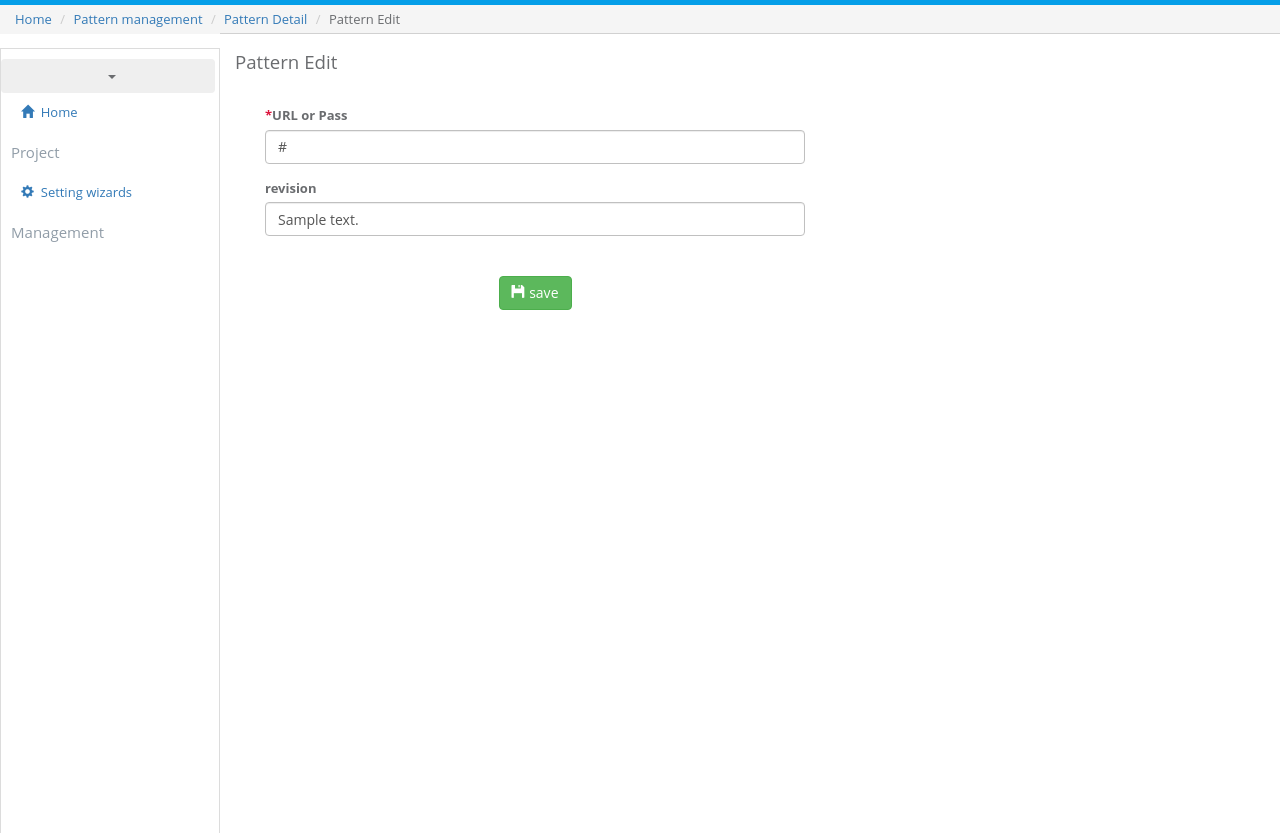
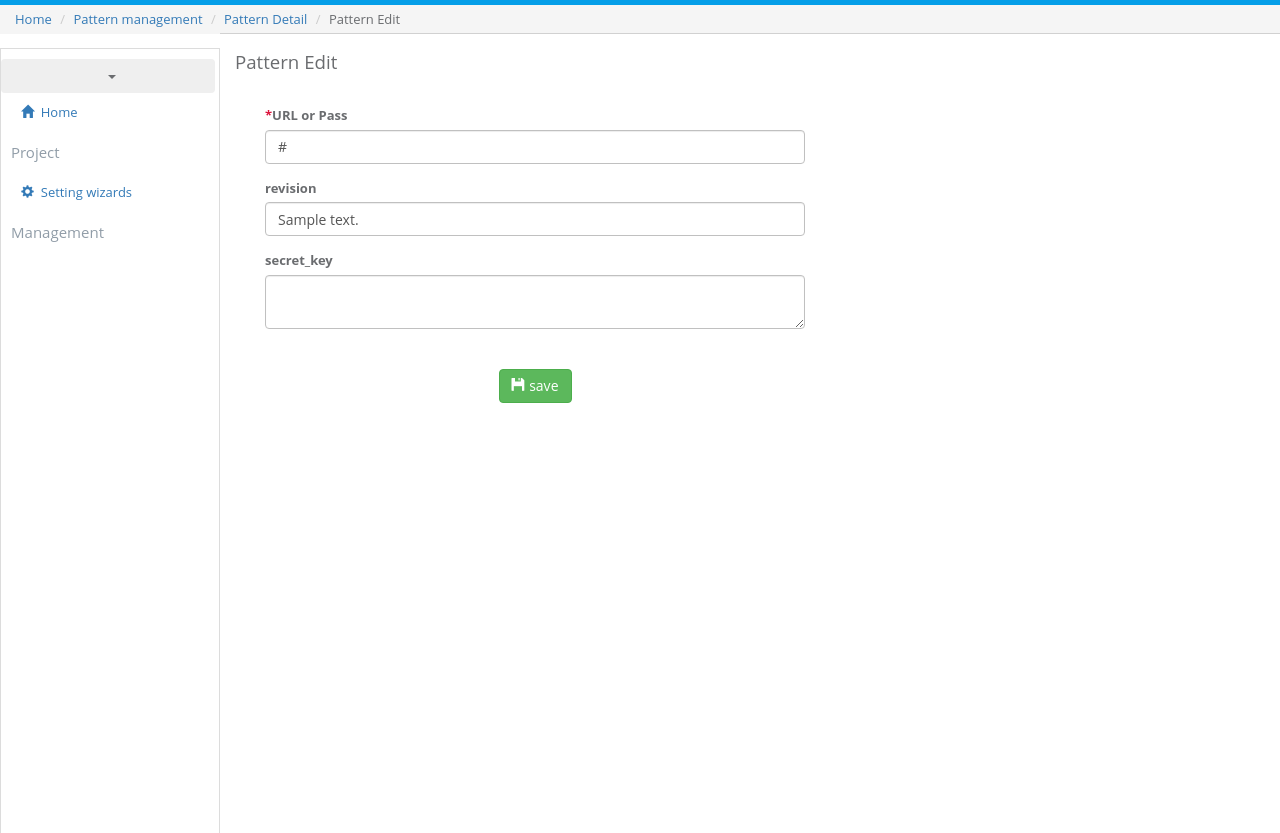
Before and after one commit to cloudconductor/cloud_conductor_gui, a Django app: template gui_app/templates/gui_app/pattern/patternEdit.html in a window 1280 px wide. Shown: the part 35-868 px from the top of the page. Run offline with Django 3.2, Linux system fonts and the light colour scheme; tables that the repository leaves empty hold one stand-in row (values such as "Sample post"); the template is opened without the code that fills it: values that come from a table or form of the project are taken from there, most other values are stand-ins (such as "Sample title", 1, 10 or a date in 2020); some libraries are stand-ins or nearby versions.

Commit message:
Support secret key

```diff
--- a/gui_app/forms.py
+++ b/gui_app/forms.py
@@ -247,8 +247,9 @@ class selecttForm(forms.Form):
 
 
 class patternForm(forms.Form):
-    url = forms.URLField(max_length=500)
+    url = forms.CharField(required=True, max_length=500)
     revision = forms.CharField(required=False, max_length=500)
+    secret_key = forms.CharField(required=False, max_length=2000)
 
 
 class accountForm(forms.Form):
--- a/gui_app/templates/gui_app/pattern/includes/formPattern.html
+++ b/gui_app/templates/gui_app/pattern/includes/formPattern.html
@@ -13,6 +13,10 @@
 	        <input id="revision" name="revision" type="text" class="form-control" value="{{ pattern.revision }}">
 	        {{ form.revision.errors }}
 	    </div>
+            <div class="form-group">
+                <label>secret_key</label>
+                <textarea id="secret_key" name="secret_key" class="form-control" value="{{ pattern.secret_key }}"></textarea>
+                {{ form.secret_key.errors }}
 	    <div class="button_center">
 			<button class="btn btn-success" type="submit"><span class="glyphicon glyphicon-floppy-disk" aria-hidden="true"></span>&nbsp;save</button>
 		</div>
--- a/gui_app/templates/gui_app/pattern/patternDetail.html
+++ b/gui_app/templates/gui_app/pattern/patternDetail.html
@@ -45,6 +45,9 @@
 		<tr>
 			<th>roles</th><td>{{ pattern.roles }}</td>
 		</tr>
+                <tr>
+                        <th>Secret key</th><td>{{ pattern.secret_key }}</td>
+                </tr>
 		<tr>
 			<th>Create date</th><td>{{ pattern.created_at }}</td>
 		</tr>
--- a/gui_app/views/patternViews.py
+++ b/gui_app/views/patternViews.py
@@ -95,6 +95,7 @@ def patternCreate(request):
                 'project_id': request.session['project_id'],
                 'url': p.get('url'),
                 'revision': p.get('revision'),
+                'secret_key': p.get('secret_key'),
             }
             # -- API call, get a response
             ApiUtil.requestPost(url, FuncCode.patternCreate.value, data)
@@ -146,6 +147,7 @@ def patternEdit(request, id):
                 'project_id': p['project_id'],
                 'url': p['url'],
                 'revision': p['revision'],
+                'secret_key': p['secret_key'],
             }
             # -- API call, get a response
             ApiUtil.requestPut(url, FuncCode.patternEdit.value, data)
```
